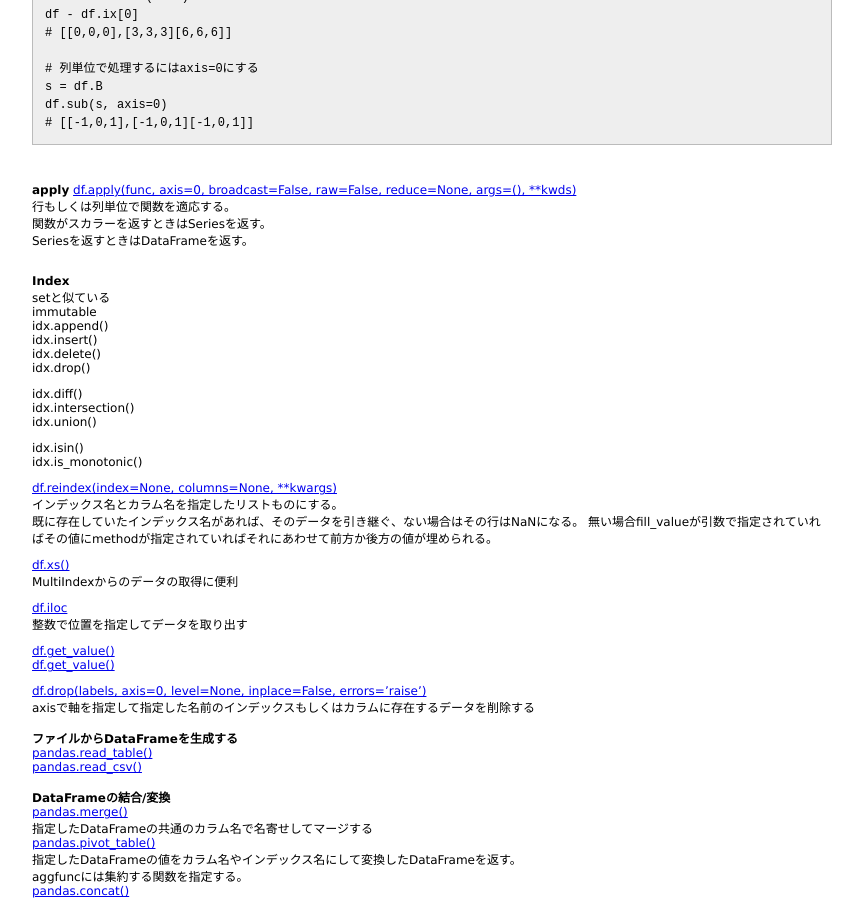
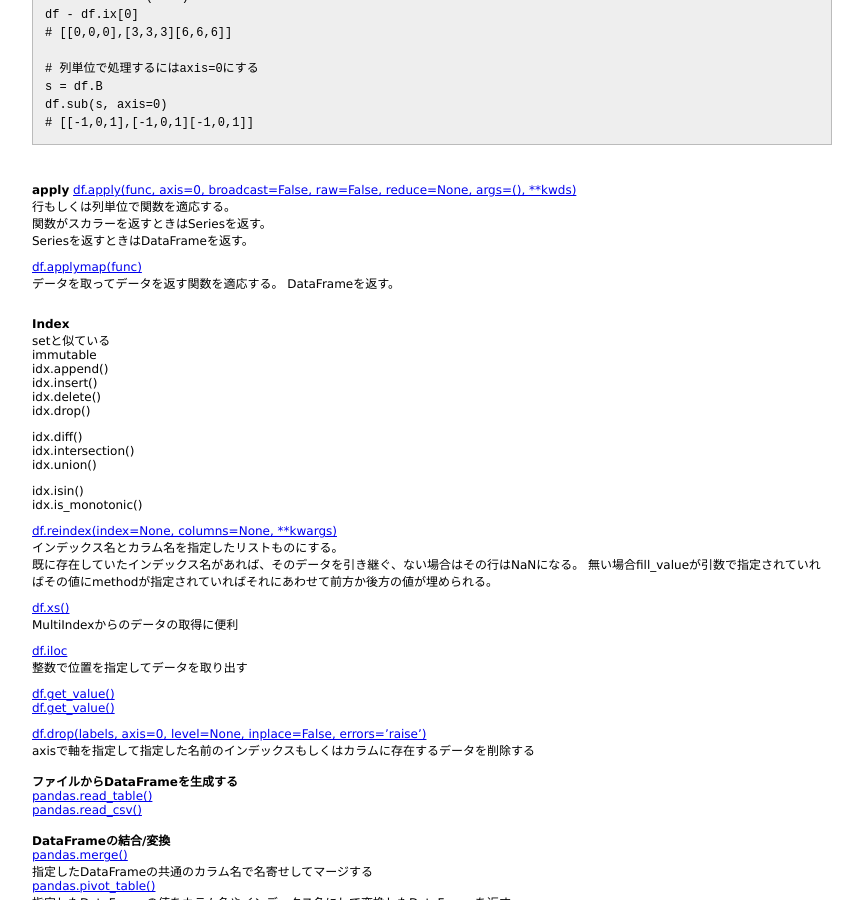
Before and after one commit to 38elements/38elements.github.com, a Jekyll site: the page built from _posts/2016-04-24-pandas.md, in a window 1280 px wide and 900 px high, scrolled down 2068 px. Shown: the whole window, without its empty margins (208-1071 px from the left). Built offline with Jekyll 4.4.1, drawn with Linux system fonts in a browser that asks for light colours.

Commit message:
Update 2016-04-24-pandas.md

```diff
--- a/_posts/2016-04-24-pandas.md
+++ b/_posts/2016-04-24-pandas.md
@@ -131,6 +131,10 @@ df.sub(s, axis=0)
 行もしくは列単位で関数を適応する。
 関数がスカラーを返すときはSeriesを返す。
 Seriesを返すときはDataFrameを返す。
+
+[df.applymap(func)](http://pandas.pydata.org/pandas-docs/stable/generated/pandas.DataFrame.applymap.html)
+データを取ってデータを返す関数を適応する。
+DataFrameを返す。
 <br>
 
 **Index**
```
